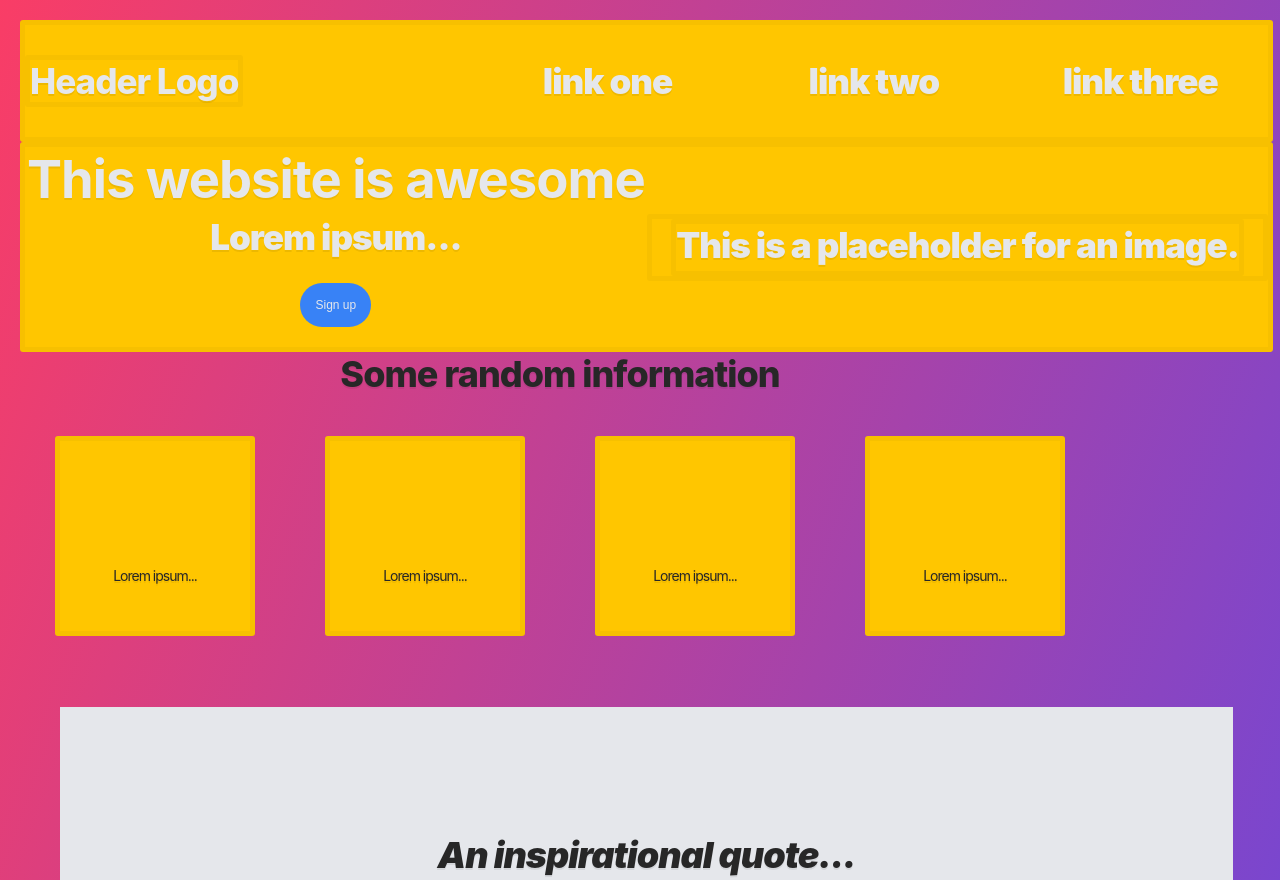
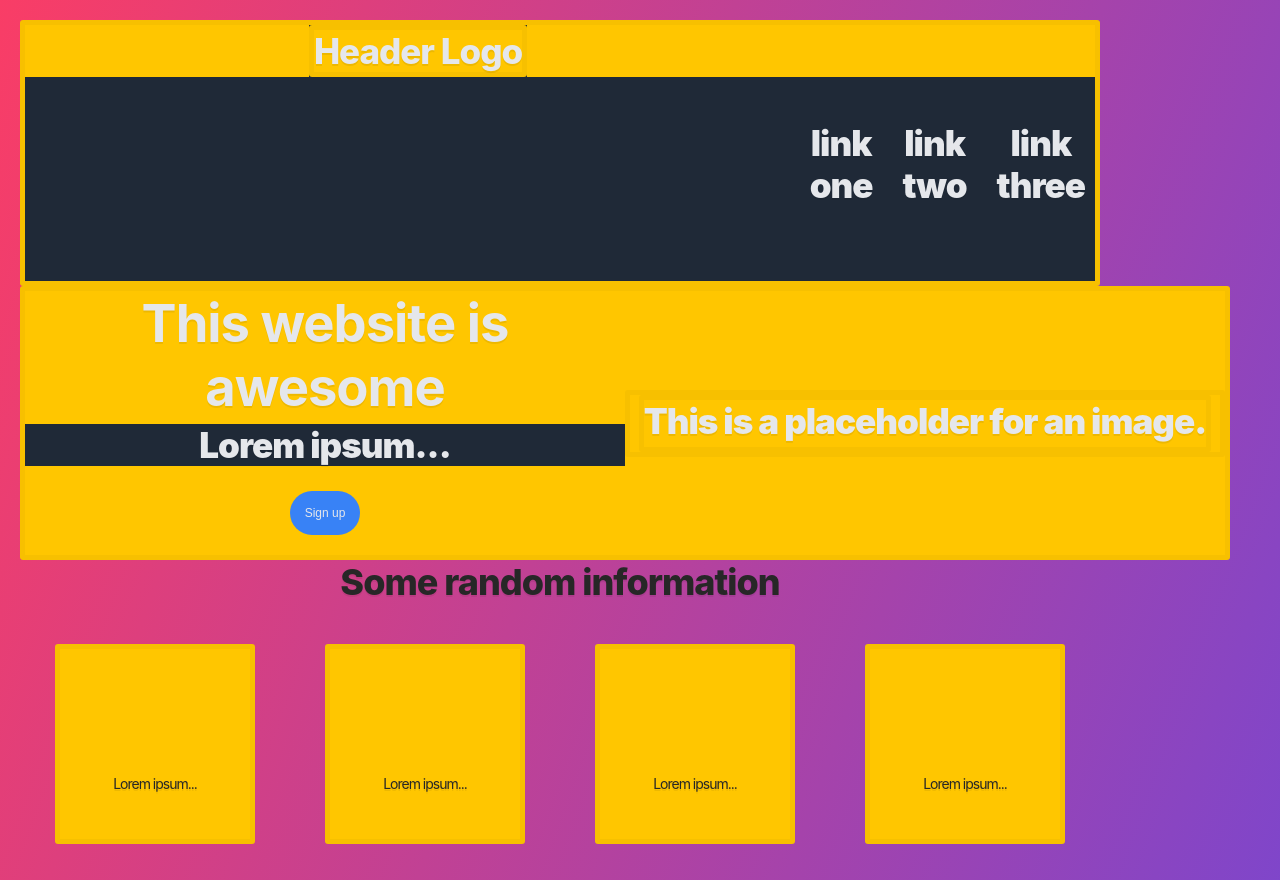
Before and after one commit to oscar-canedo-codes/odin-project-landing-page, a plain HTML site: page index.html in a window 1280 px wide. Shown: the top 880 px of the page. Drawn offline with Linux system fonts and the light colour scheme.

Commit message:
06 CSS Grid - Component (top navigation): nav, header, and menu

```diff
--- a/styles.css
+++ b/styles.css
@@ -53,7 +53,7 @@ h6 {
 #container {
   /* layout */
   display: grid;
-  grid-template-columns: 1fr 2fr;
+  grid-template-columns: repeat(4, 1fr);
   text-align: center;
 }
 #container div {
@@ -75,36 +75,38 @@ h6 {
   margin: 0 0 5px 0;
 }
 
-.top-nav {
+nav {
   /* layout */
-  grid-column: 1 / 3;
-  grid-template-columns: 1fr 2fr;
+  display: grid;
+  grid-template-columns: repeat(4, 1fr);
+  grid-column: 1 / 5;
+  padding-bottom: 30px;
 
   /* style  */
-  background-color: var(--blue);
+  background-color: var(--darkblue);
   color: var(--white);
 }
 
 header {
   /* layout */
-  justify-self: start;
+  display: grid;
+  grid-column: 2;
+  place-content: center;
+
+  /* style  */
+  background-color: var(--darkblue);
+  font-size: 12px;
 }
 header .logo {
   /* style  */
   color: var(--white);
   font-weight: 800;
 }
-nav {
-  /* layout */
-  grid-column: 2 / 3;
-
-  /* style  */
-  background-color: var(--blue);
-}
 
 menu {
   /* layout */
   display: grid;
+  grid-column: 4;
   grid-template-columns: repeat(3, 1fr);
   gap: 10px;
 }
@@ -112,6 +114,7 @@ menu ul,
 menu li {
   /* style  */
   list-style-type: none;
+  padding: 10px;
 }
 
 .hero {
@@ -139,7 +142,7 @@ main h2 {
 
 main p {
   /* style  */
-  background-color: var(--blue);
+  background-color: var(--darkblue);
   color: var(--white);
 }
 main button {
```
